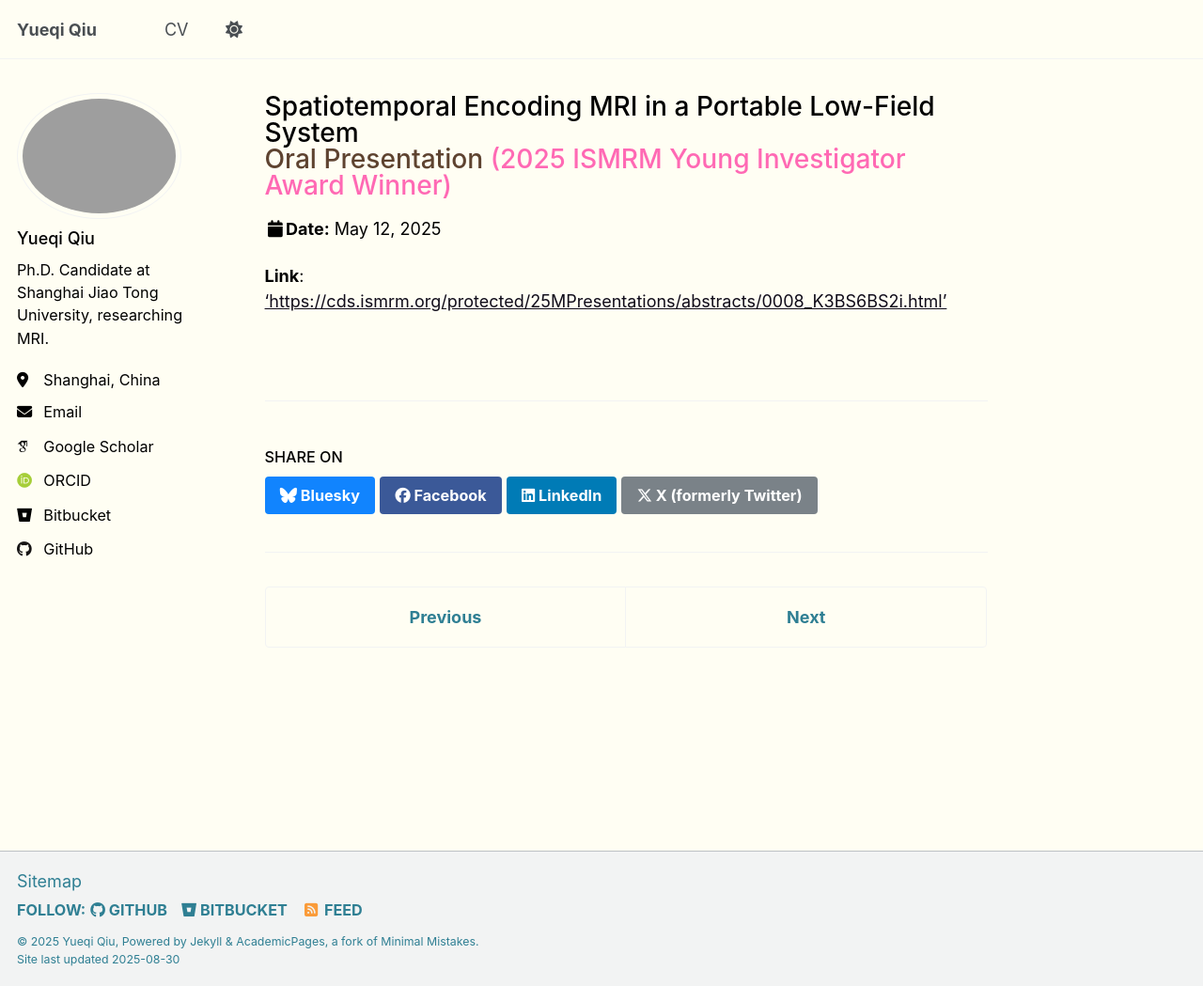
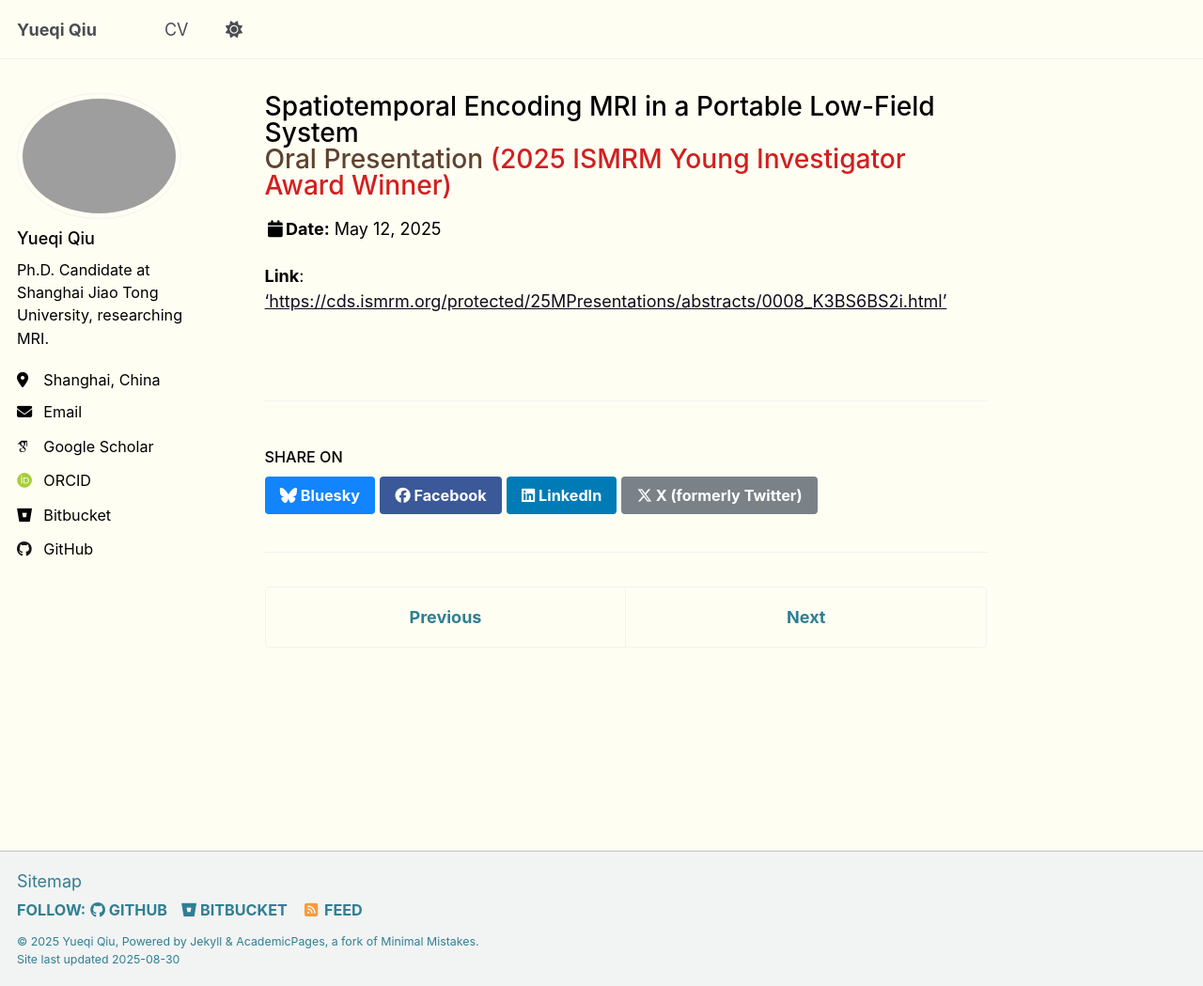
Before and after one commit to qiuyueqi/qiuyueqi.github.io, a Jekyll site: the page built from _talks/2025-05-12-SPEN-in-LF-YIAoral.md, in a window 1280 px wide and 1049 px high. Shown: the whole window at 94% size. Built offline with Jekyll 4.4.1, drawn with Linux system fonts in a browser that asks for light colours; some web fonts are replaced.

Commit message:
update mb spen in lf

```diff
--- a/_talks/2025-05-12-SPEN-in-LF-YIAoral.md
+++ b/_talks/2025-05-12-SPEN-in-LF-YIAoral.md
@@ -1,5 +1,5 @@
 ---
-title: "Spatiotemporal Encoding MRI in a Portable Low-Field System <br> <span style='color:#5e4330'>Oral Presentation  </span> <span style='color:#ff69b4'>(2025 ISMRM Young Investigator Award Winner) </span>"
+title: "Spatiotemporal Encoding MRI in a Portable Low-Field System <br> <span style='color:#5e4330'>Oral Presentation  </span> <span style='color:#d11818f7'>(2025 ISMRM Young Investigator Award Winner) </span>"
 collection: talks
 type: "Oral"
 permalink: /talks/2025-05-12-SPEN-in-LF-YIAoral
```
Also changed, not shown: _talks/2025-05-14-xSPEN-in-LF.md (+1 -1 lines).
